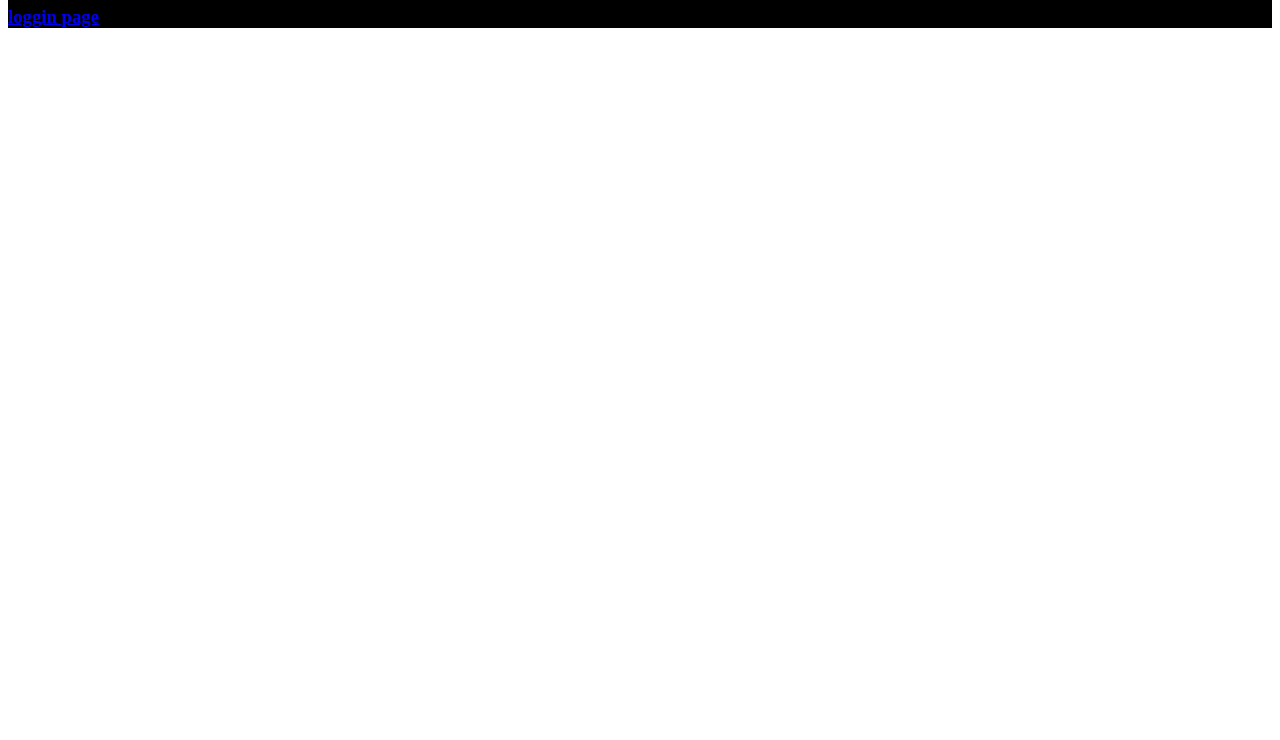
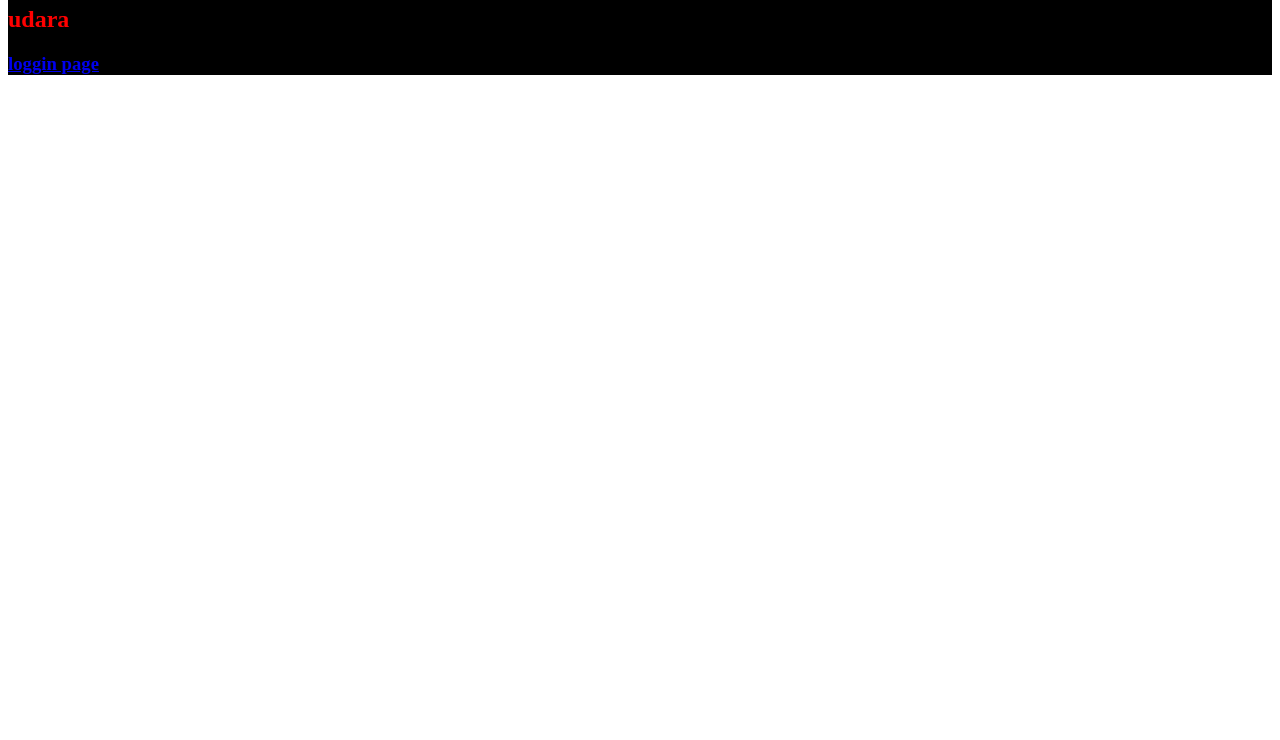
Before and after one commit to PereraDUD/bracked-balancing, a plain HTML site: page index.html in a window 1280 px wide. Shown: the part 60-800 px from the top of the page. Drawn offline with Linux system fonts and the light colour scheme.

Commit message:
add text

```diff
--- a/index.html
+++ b/index.html
@@ -6,6 +6,7 @@
     <body>
         <div id="h">
        <h1> hello world</h1>
+       <h2>udara</h2>
        <a href="loggin.html"><h3>loggin page</h3></a>
         </div>
     </body>
```
